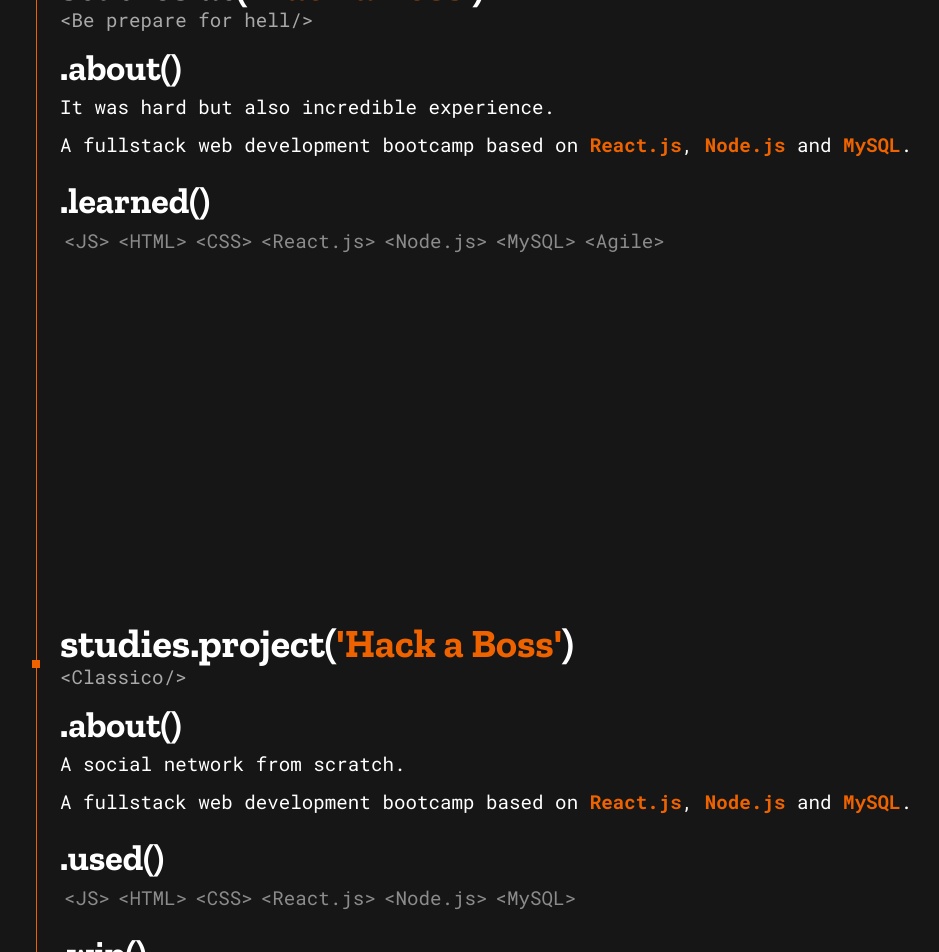
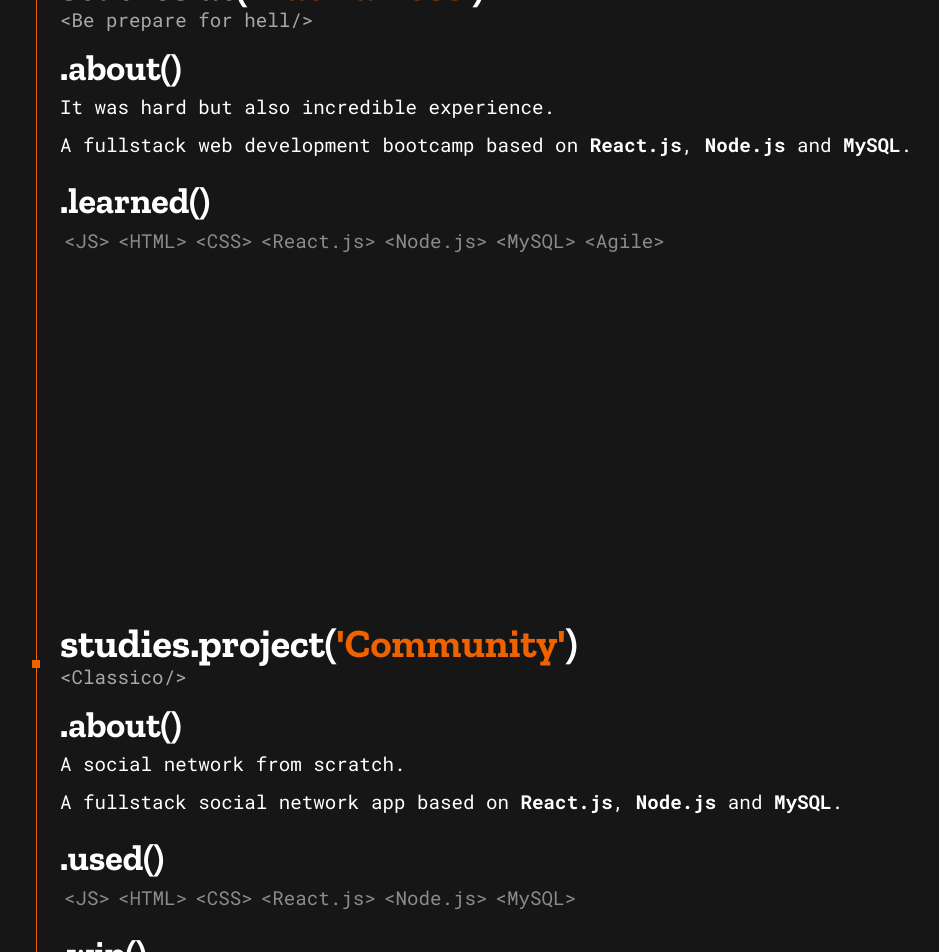
Before and after one commit to rasekdk/rasekdk.github.io, a React (Create React App) app: page / in a window 1280 px wide. Shown: the part 2680-3632 px from the top of the page, without its empty margins (196-1135 px from the left). Built offline with nearby package versions, Linux system fonts and the light colour scheme.

Commit message:
Remove from strong tags the style class

```diff
--- a/src/components/pages/Home/Sections/StudyHab.jsx
+++ b/src/components/pages/Home/Sections/StudyHab.jsx
@@ -17,9 +17,8 @@
         <p>It was hard but also incredible experience.</p>
         <p>
           A fullstack web development bootcamp based on{" "}
-          <strong className="high_color">React.js</strong>,{" "}
-          <strong className="high_color">Node.js</strong> and{" "}
-          <strong className="high_color">MySQL</strong>.
+          <strong>React.js</strong>, <strong>Node.js</strong> and{" "}
+          <strong>MySQL</strong>.
         </p>
       </div>
       <div className="section_skills">
--- a/src/components/pages/Home/Sections/StudyHabProject.jsx
+++ b/src/components/pages/Home/Sections/StudyHabProject.jsx
@@ -8,17 +8,15 @@
       <h2>
         studies
         <br className="show_md" />
-        .project(<span className="high_color">'Hack a Boss'</span>)
+        .project(<span className="high_color">'Community'</span>)
       </h2>
       <span className="subtitle_low">&#60;Classico/&#62;</span>
       <div className="section_description">
         <h3>.about()</h3>
         <p>A social network from scratch.</p>
         <p>
-          A fullstack web development bootcamp based on{" "}
-          <strong className="high_color">React.js</strong>,{" "}
-          <strong className="high_color">Node.js</strong> and{" "}
-          <strong className="high_color">MySQL</strong>.
+          A fullstack social network app based on <strong>React.js</strong>,{" "}
+          <strong>Node.js</strong> and <strong>MySQL</strong>.
         </p>
       </div>
       <div className="section_skills">
@@ -34,7 +32,7 @@
       </div>
       <div className="section_description">
         <h3>.wip()</h3>
-        <p>
+        <p className="small_text">
           I'm currently working on a new version of this project with some new
           tecnologies I have learned since I finished it.
         </p>
--- a/src/components/pages/Home/Sections/WebIngenyus.jsx
+++ b/src/components/pages/Home/Sections/WebIngenyus.jsx
@@ -20,8 +20,7 @@
             ingenyus*
           </a>{" "}
           and working with the creative and desing team to get a better{" "}
-          <strong className="high_color">UX/UI</strong> on all our clients'
-          sites.
+          <strong>UX/UI</strong> on all our clients' sites.
         </p>
       </div>
       <div className="section_skills">
```
Also changed, not shown: src/components/pages/Home/Sections/StudyDesign.jsx (+0 -10 lines).
